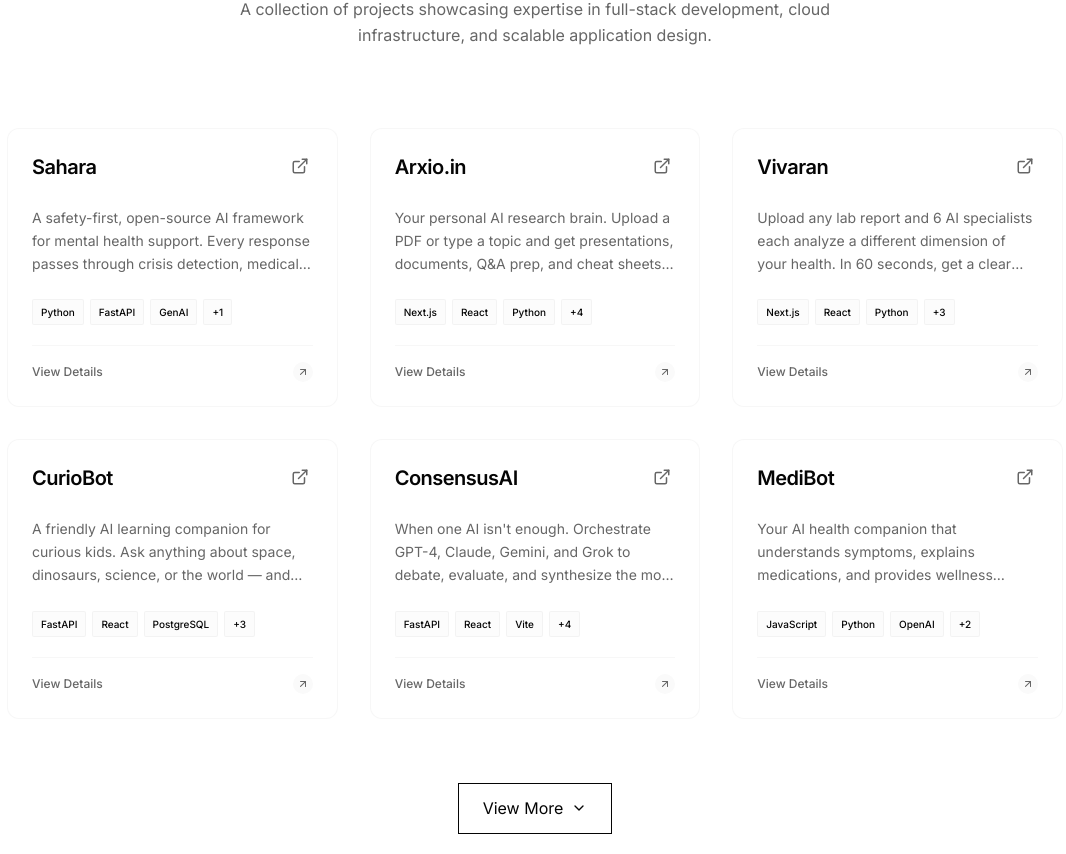
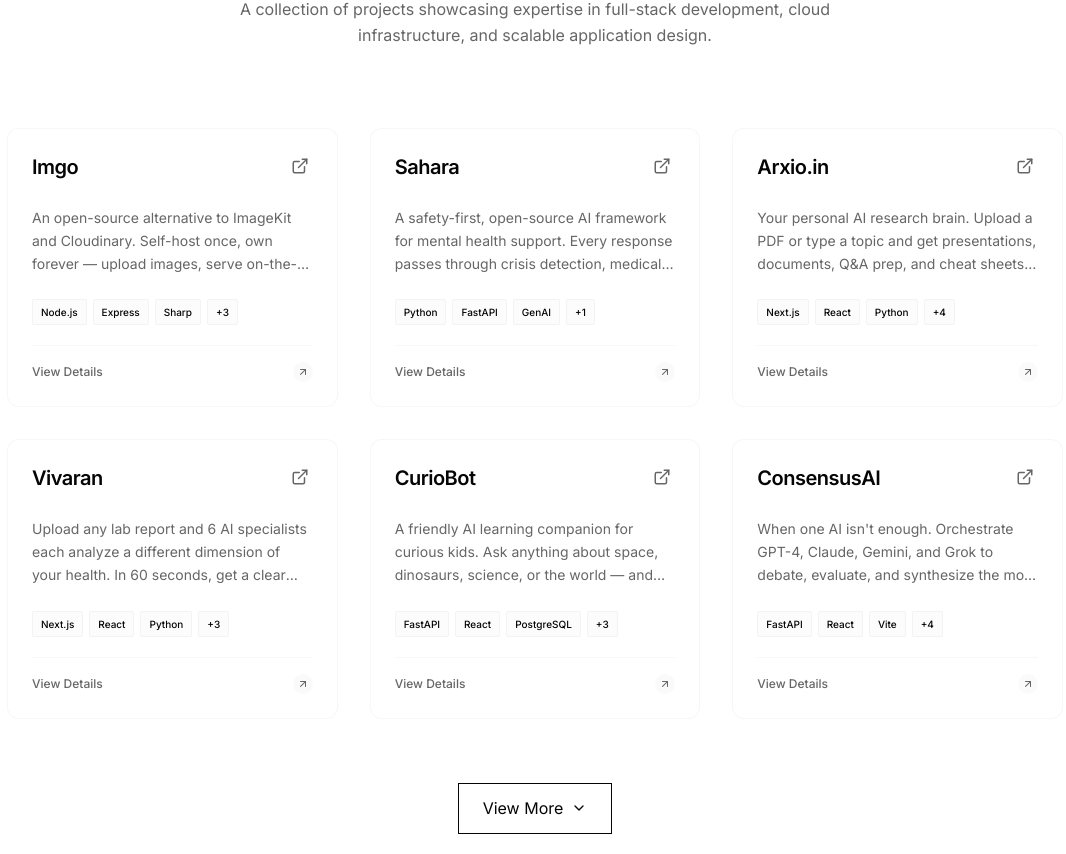
Before and after one commit to manishdashsharma/manish-portfolio, a React (Vite) app: page / in a window 1280 px wide. Shown: the part 1032-1886 px from the top of the page, without its empty margins (105-1171 px from the left). Built offline with nearby package versions, Linux system fonts and the light colour scheme.

Commit message:
feat: add new project "Imgo" with detailed description, tech stack, live link, and rating

```diff
--- a/src/components/Projects.tsx
+++ b/src/components/Projects.tsx
@@ -22,6 +22,16 @@
   });
 
   const projectsData: ProjectData[] = [
+    {
+      title: "Imgo",
+      description:
+        "An open-source alternative to ImageKit and Cloudinary. Self-host once, own forever — upload images, serve on-the-fly URL transformations, protect with API keys and signed URLs. $0/month.",
+      techStack: ["Node.js", "Express", "Sharp", "Docker", "MinIO", "Redis"],
+      liveLink: "https://github.com/manishdashsharma/Imgo.git",
+      longDescription:
+        "Imgo is an open-source alternative to ImageKit and Cloudinary — a self-hosted image processing service you deploy once and own forever. Upload images, serve them with on-the-fly URL transformations, protect them with API keys and signed URLs, and pay $0 per month. No vendor lock-in, no usage limits, no surprise bills. Full control over your image infrastructure.",
+      rating: 5,
+    },
     {
       title: "Sahara",
       description:
```
